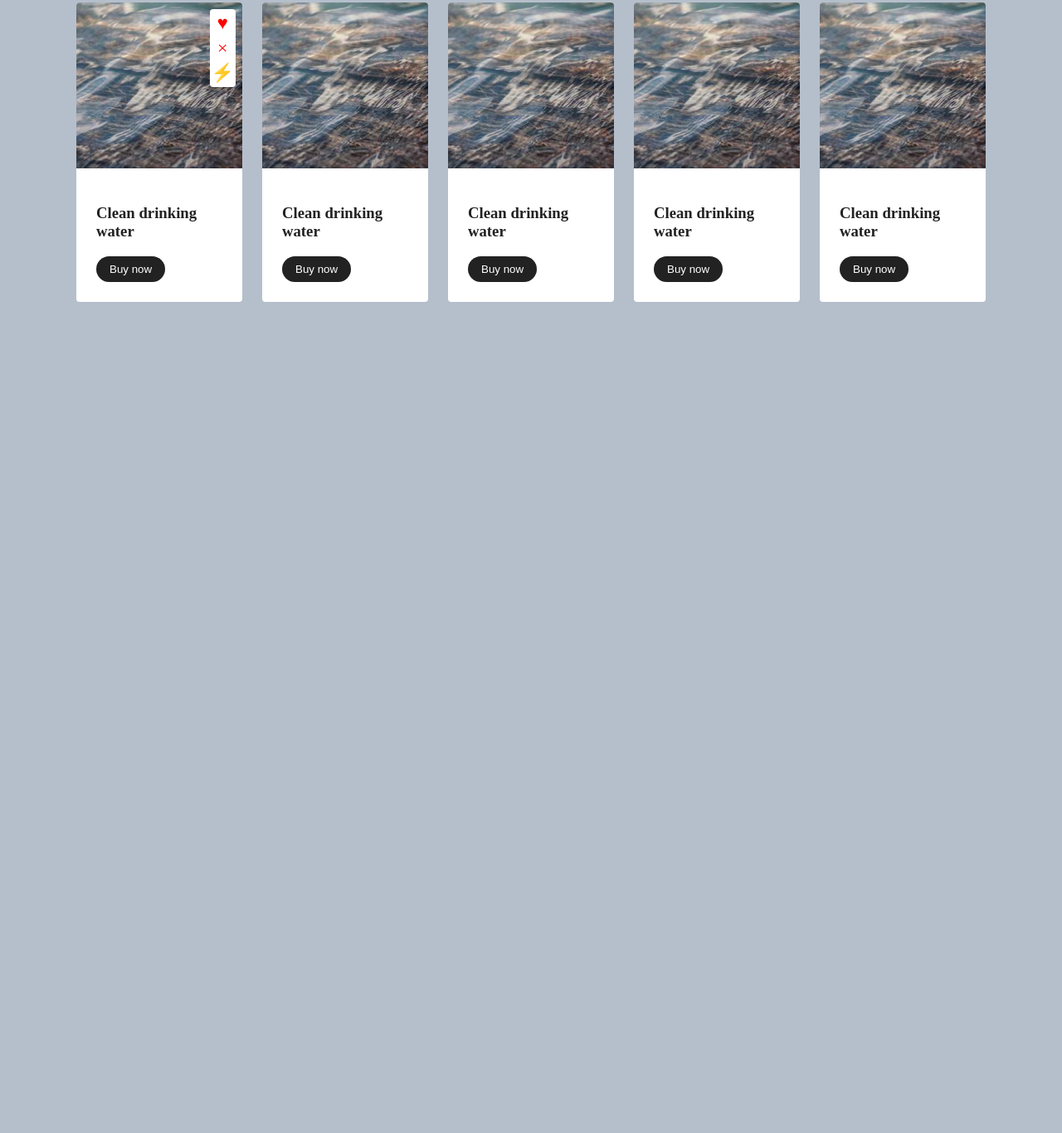
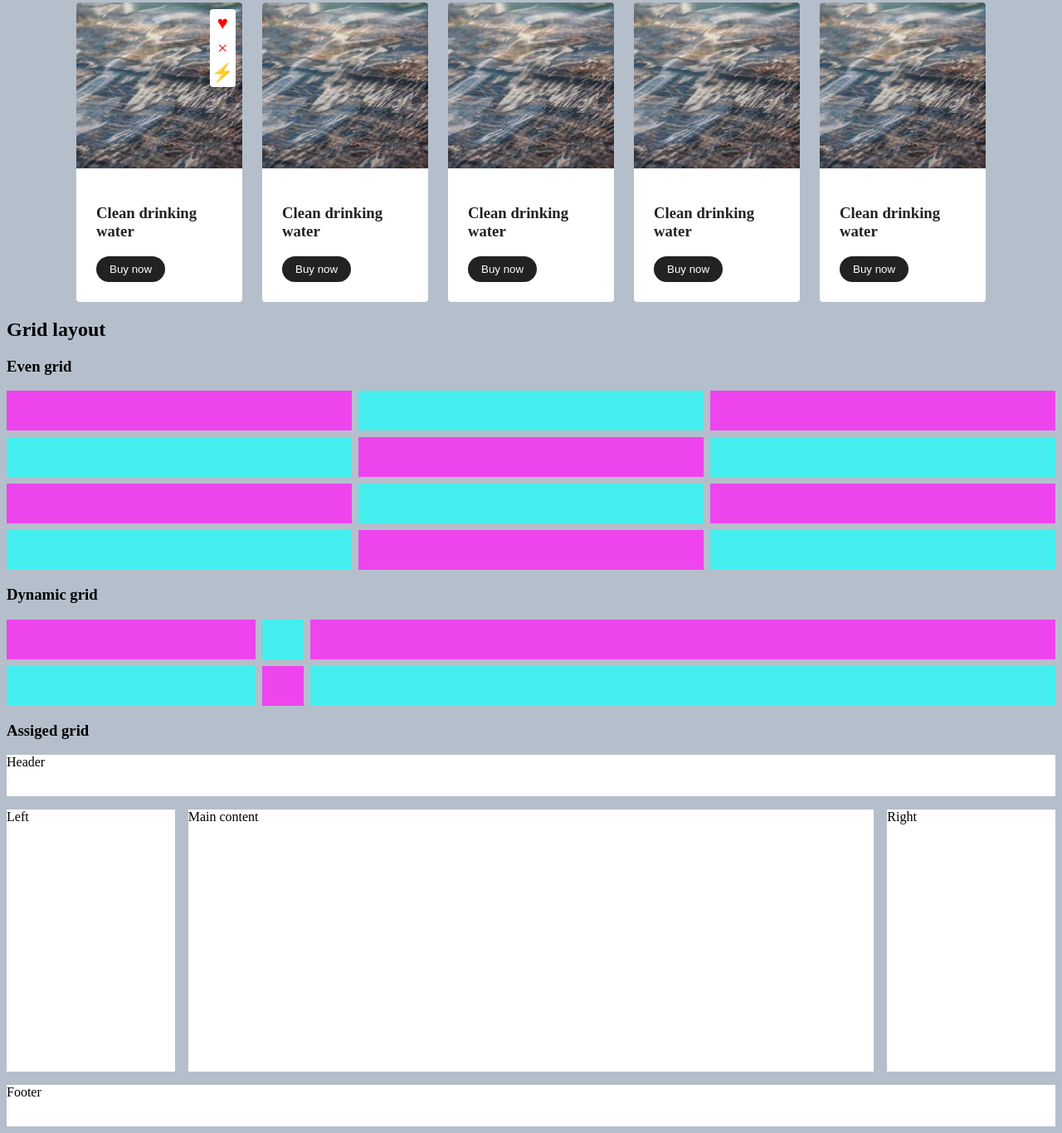
Before and after one commit to Jonatan-Vahlberg-WAS/FE23-HTML-CSS, a plain HTML site: page lektion-2/layouts.html in a window 1280 px wide. Shown: the part 1095-2461 px from the top of the page at 83% size. Before the commit the page ends 1467 px from the top, so only its background shows below. Drawn offline with Linux system fonts and the light colour scheme.

Commit message:
grid layout

```diff
--- a/lektion-2/layouts.html
+++ b/lektion-2/layouts.html
@@ -96,6 +96,66 @@
             flex-wrap: wrap;
             justify-content: center;
         }
+
+        .grid-trad {
+            display: grid;
+            grid-template-columns: 1fr 1fr 1fr;
+            gap: 8px;
+        }
+
+        .grid-trad div {
+            padding: 24px;
+            background-color: #fff;
+        }
+        /* alternate color */
+        .grid-trad div:nth-child(odd) {
+            background-color: #ee44ee;
+        }
+
+        .grid-trad div:nth-child(even) {
+            background-color:  #44eeee;
+        }
+
+        .grid-dynamic {
+            grid-template-columns: 1fr 50px 3fr;
+        }
+
+        .grid-assigned {
+            display: grid;
+            grid-template-columns: 1fr 2fr 2fr 1fr;
+            grid-template-rows: 50px 200px 100px 50px;
+            gap: 16px;
+        }
+
+        .grid-assigned div {
+            background-color: #fff;
+        }
+
+        .grid-assigned div:first-child {
+            grid-row: 1;
+            grid-column: 1/5;
+        }
+
+        .grid-assigned div:nth-child(2) {
+            grid-row: 2/4;
+            grid-column: 1;
+        }
+
+        .grid-assigned div:nth-child(3) {
+            grid-row: 2/4;
+            grid-column: 2/4;
+        }
+
+        .grid-assigned div:nth-child(4) {
+            grid-row: 2/4;
+            grid-column: 4;
+        }
+
+        .grid-assigned div:nth-child(5) {
+            grid-row: 4;
+            grid-column: 1/5;
+        }
+
 
     </style>
 </head>
@@ -211,5 +271,43 @@
         </div>
 
     </section>
+    <h2>Grid layout</h2>
+    <section class="grid-section">
+        <h3>Even grid</h3>
+        <div class="grid-trad">
+            <div></div>
+            <div></div>
+            <div></div>
+            <div></div>
+            <div></div>
+            <div></div>
+            <div></div>
+            <div></div>
+            <div></div>
+            <div></div>
+            <div></div>
+            <div></div>
+        </div>
+        <h3>Dynamic grid</h3>
+        <div class="grid-trad grid-dynamic">
+            <div></div>
+            <div></div>
+            <div></div>
+            <div></div>
+            <div></div>
+            <div></div>
+        </div>
+
+        <h3>Assiged grid</h3>
+        <div class="grid-assigned">
+            <div>
+                Header
+            </div>
+            <div>Left</div>
+            <div>Main content</div>
+            <div>Right</div>
+            <div>Footer</div>
+        </div>
+    </section>
 </body>
 </html>
```
